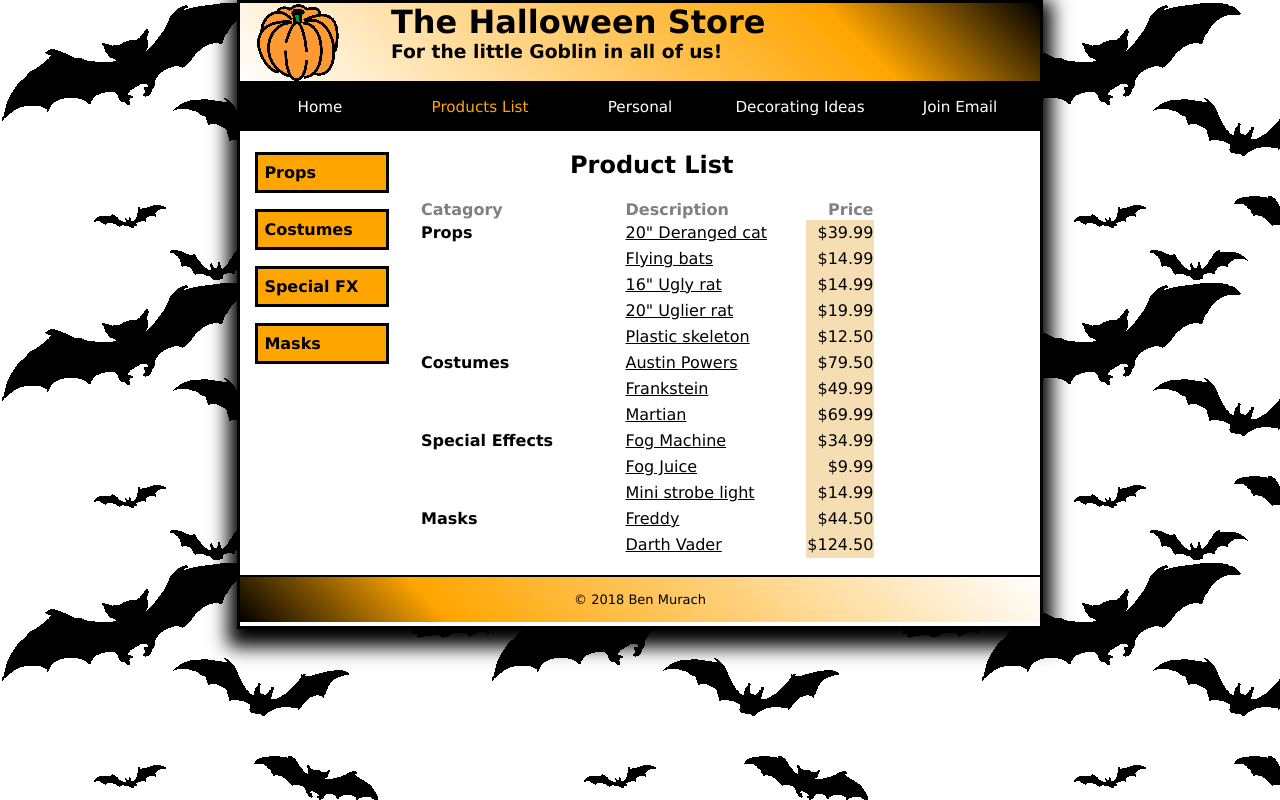
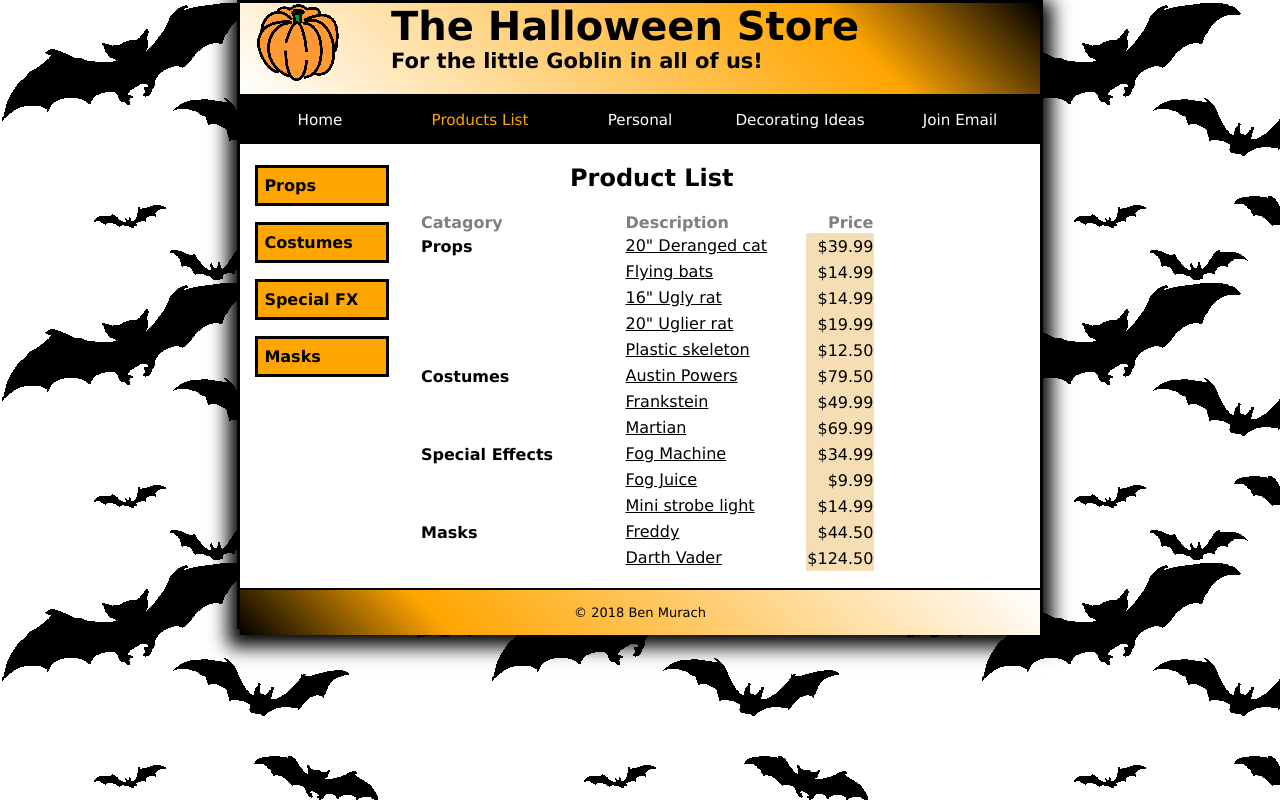
Before and after one commit to kalyanbabutangella/ktangellhalloween, a plain HTML site: page products/products.html in a window 1280 px wide. Drawn offline with Linux system fonts and the light colour scheme.

Commit message:
version 2

```diff
--- a/products/products.html
+++ b/products/products.html
@@ -11,7 +11,7 @@
 <body>
 	<main>
 		<header style="border-bottom: 2px solid black">
-			<img src="../images/pumpkin.gif" style="float: left;margin-left: 16px;"/>
+			<a href="../index.html"><img src="../images/pumpkin.gif" style="float: left;margin-left: 16px;"/></a>
 			<h1 class="main-heading">The Halloween Store</h1>
 			<h3 class="sub-heading">For the little Goblin in all of us!</h3>
 		</header>
@@ -52,7 +52,7 @@
             </tr>
             <tr>
                 <td><b>Props</b></td>
-                <td><a href="" class="description-item">20" Deranged cat</a></td>
+                <td><a href="./cat.html" class="description-item">20" Deranged cat</a></td>
                 <td class="price">$39.99</td>
             </tr>
             <tr>
--- a/styles/main.css
+++ b/styles/main.css
@@ -19,12 +19,14 @@ body{
   font-weight: 800;
   text-indent: 50px;
   margin: 0px !important;
+  font-size: 40px;
 }
 
 .sub-heading{
   text-indent: 50px;
   font-weight: 800;
   margin-top: 0px !important;
+  font-size: 21px;
 }
 
 header{
--- a/styles/main_rwd.css
+++ b/styles/main_rwd.css
@@ -19,12 +19,14 @@ body{
   font-weight: 800;
   text-indent: 50px;
   margin: 0px !important;
+  font-size: 40px;
 }
 
 .sub-heading{
   text-indent: 50px;
   font-weight: 800;
   margin-top: 0px !important;
+  font-size: 21px;
 }
 
 header{
--- a/styles/product.css
+++ b/styles/product.css
@@ -20,12 +20,14 @@ body{
   font-weight: 800;
   text-indent: 50px;
   margin: 0px !important;
+  font-size: 40px;
 }
 
 .sub-heading{
   text-indent: 50px;
   font-weight: 700;
   margin-top: 0px !important;
+  font-size: 21px;
 }
 
 header{
--- a/styles/summary.css
+++ b/styles/summary.css
@@ -20,12 +20,14 @@ body{
   font-weight: 800;
   text-indent: 50px;
   margin: 0px !important;
+  font-size: 40px;
 }
 
 .sub-heading{
   text-indent: 50px;
   font-weight: 700;
   margin-top: 0px !important;
+  font-size: 21px;
 }
 
 .description-item{
```
Also changed, not shown: index.html (+1 -1 lines), index_new.html (+1 -1 lines), products/cat.html (+1 -1 lines).
